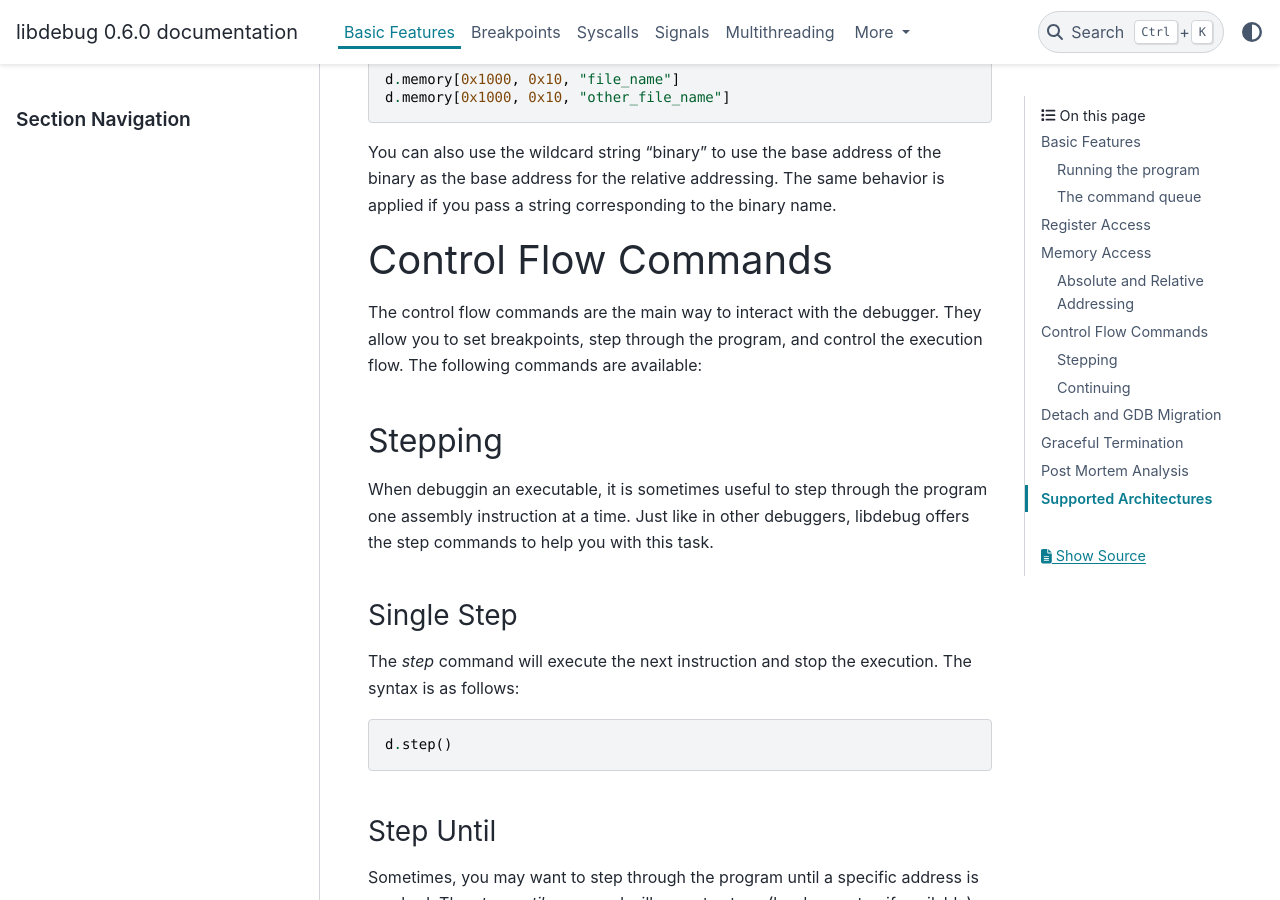
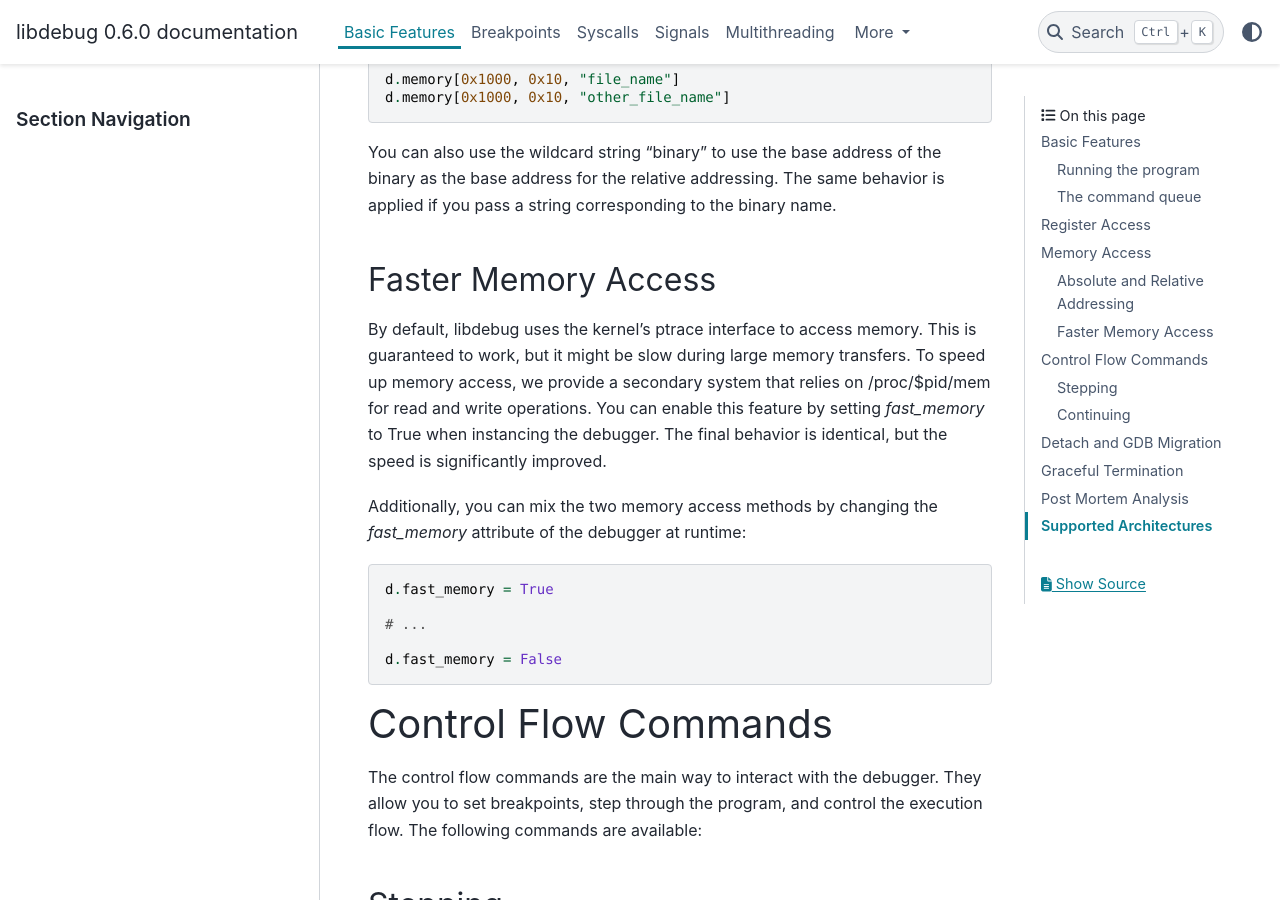
Before and after one commit to libdebug/libdebug, a Sphinx documentation site: the page built from docs/source/basic_features.rst, in a window 1280 px wide and 900 px high, scrolled down 5232 px. Built offline with Sphinx 7.4.7 and the PyData theme 0.15.4, drawn with Linux system fonts in a browser that asks for light colours.

Commit message:
docs: add paragraph about fast_memory

```diff
--- a/docs/source/basic_features.rst
+++ b/docs/source/basic_features.rst
@@ -161,6 +161,23 @@ If you specify a full or a substring of a file name, libdebug will search for th
 
 You can also use the wildcard string "binary" to use the base address of the binary as the base address for the relative addressing. The same behavior is applied if you pass a string corresponding to the binary name.
 
+Faster Memory Access
+-------------------
+
+By default, libdebug uses the kernel's ptrace interface to access memory. This is guaranteed to work, but it might be slow during large memory transfers.
+To speed up memory access, we provide a secondary system that relies on /proc/$pid/mem for read and write operations. You can enable this feature by setting `fast_memory` to True when instancing the debugger.
+The final behavior is identical, but the speed is significantly improved.
+
+Additionally, you can mix the two memory access methods by changing the `fast_memory` attribute of the debugger at runtime:
+
+.. code-block:: python
+
+    d.fast_memory = True
+
+    # ...
+
+    d.fast_memory = False
+
 Control Flow Commands
 ====================================
 
```
